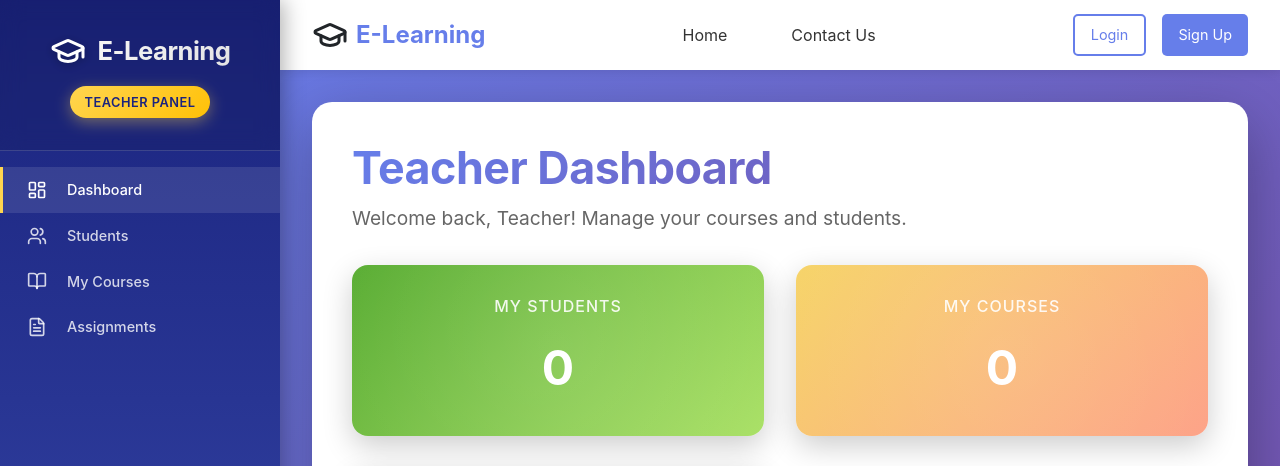
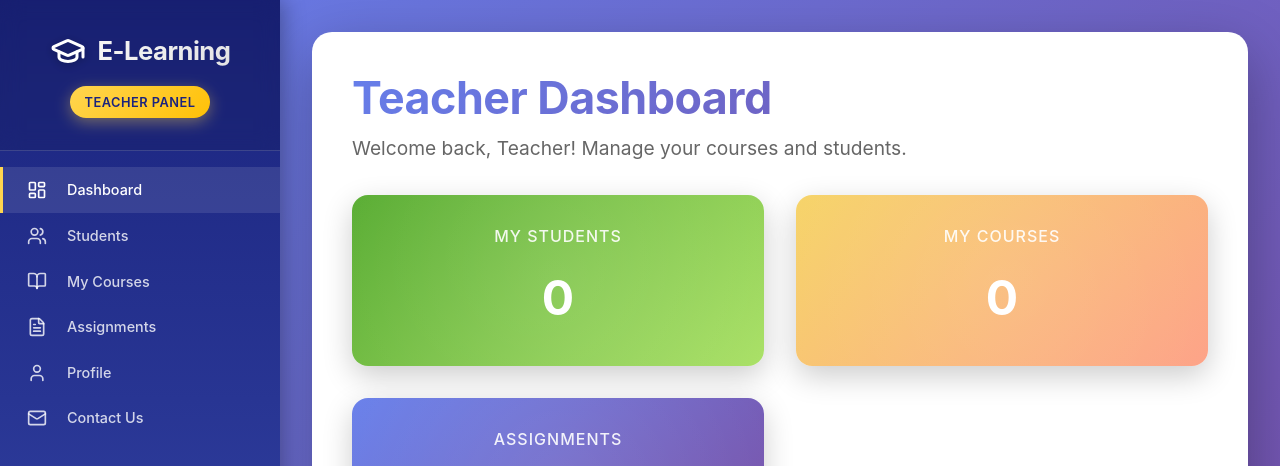
Before and after one commit to annievinnie/E-learning, a React (Create React App) app in the folder frontend/: page /TeacherDashboard in a window 1280 px wide. Shown: the top 466 px of the page. Built offline with nearby package versions, Linux system fonts and the light colour scheme; no server answers; sample sign-in values are in the browser's storage.

Commit message:
some more changes

```diff
--- a/frontend/src/components/AdminSidebar.js
+++ b/frontend/src/components/AdminSidebar.js
@@ -1,6 +1,6 @@
 import React, { useState } from 'react';
 import styled from 'styled-components';
-import { LogOut, GraduationCap, LayoutDashboard, Users, UserCog, BookOpen, DollarSign, X } from 'lucide-react';
+import { LogOut, GraduationCap, LayoutDashboard, Users, UserCog, BookOpen, DollarSign, X, User } from 'lucide-react';
 
 // Styled Components
 const SidebarContainer = styled.div`
@@ -283,6 +283,7 @@ const iconMap = {
   teachers: UserCog,
   courses: BookOpen,
   payments: DollarSign,
+  profile: User,
 };
 
 // ------------------ Sidebar Component ------------------
@@ -295,6 +296,7 @@ const AdminSidebar = ({ activeSection, onSectionChange, user, onLogout, isOpen =
     { id: 'teachers', label: 'Teachers', iconKey: 'teachers' },
     { id: 'courses', label: 'Courses', iconKey: 'courses' },
     { id: 'payments', label: 'Payments', iconKey: 'payments' },
+    { id: 'profile', label: 'Profile', iconKey: 'profile' },
   ];
 
   const handleNavClick = (sectionId) => {
--- a/frontend/src/components/Navbar.js
+++ b/frontend/src/components/Navbar.js
@@ -168,6 +168,11 @@ const Navbar = () => {
     return null;
   }
 
+  // Hide Navbar completely for admin and teacher dashboards
+  if (location.pathname === '/AdminDashboard' || location.pathname === '/TeacherDashboard') {
+    return null;
+  }
+
   // Check if we're on a dashboard page with sidebar (to adjust navbar positioning)
   // StudentDashboard doesn't have a sidebar, so we don't add margin for it
   const isDashboardWithSidebar = location.pathname === '/AdminDashboard' ||
@@ -225,7 +230,7 @@ const Navbar = () => {
         </NavLinks>
 
         <UserSection>
-          {isLoggedIn ? (
+          {isLoggedIn && user?.role === 'student' ? (
             <AvatarContainer>
               <UserInfo>
                 <UserDetails>
@@ -271,7 +276,7 @@ const Navbar = () => {
                 </DropdownMenu>
               )}
             </AvatarContainer>
-          ) : (
+          ) : !isLoggedIn ? (
             <AuthButtons>
               <LoginButton onClick={handleLogin}>
                 Login
@@ -280,7 +285,7 @@ const Navbar = () => {
                 Sign Up
               </SignupButton>
             </AuthButtons>
-          )}
+          ) : null}
         </UserSection>
 
         {/* Mobile Menu Button */}
--- a/frontend/src/components/TeacherSidebar.js
+++ b/frontend/src/components/TeacherSidebar.js
@@ -1,5 +1,5 @@
 import React from 'react';
-import { LogOut, GraduationCap, LayoutDashboard, Users, BookOpen, FileText, TrendingUp, X } from 'lucide-react';
+import { LogOut, GraduationCap, LayoutDashboard, Users, BookOpen, FileText, TrendingUp, X, User, Mail } from 'lucide-react';
 
 // ------------------ Sidebar Styles ------------------
 const styles = {
@@ -133,6 +133,8 @@ const iconMap = {
   courses: BookOpen,
   assignments: FileText,
   grades: TrendingUp,
+  profile: User,
+  contact: Mail,
 };
 
 // ------------------ Sidebar Component ------------------
@@ -152,6 +154,8 @@ const navItems = [
 { id: 'students', label: 'Students', iconKey: 'students' },
 { id: 'courses', label: 'My Courses', iconKey: 'courses' },
 { id: 'assignments', label: 'Assignments', iconKey: 'assignments' },
+{ id: 'profile', label: 'Profile', iconKey: 'profile' },
+{ id: 'contact', label: 'Contact Us', iconKey: 'contact' },
 // { id: 'grades', label: 'Grades', iconKey: 'grades' }, // Commented out for now
 ];
 
--- a/frontend/src/components/admin/AdminTeachers.js
+++ b/frontend/src/components/admin/AdminTeachers.js
@@ -433,7 +433,6 @@ const AdminTeachers = ({
                 name="fullName"
                 value={teacherFormData.fullName || ''}
                 onChange={handleTeacherFormChange}
-                onBlur={handleTeacherFormBlur}
                 placeholder="Enter teacher's full name"
                 autoComplete="off"
                 style={{
@@ -471,7 +470,6 @@ const AdminTeachers = ({
                 name="email"
                 value={teacherFormData.email || ''}
                 onChange={handleTeacherFormChange}
-                onBlur={handleTeacherFormBlur}
                 placeholder="Enter teacher's email"
                 autoComplete="off"
                 style={{
@@ -509,7 +507,6 @@ const AdminTeachers = ({
                 name="password"
                 value={teacherFormData.password || ''}
                 onChange={handleTeacherFormChange}
-                onBlur={handleTeacherFormBlur}
                 placeholder="Enter password (min 6 characters)"
                 autoComplete="new-password"
                 style={{
--- a/frontend/src/pages/AdminDashboard.js
+++ b/frontend/src/pages/AdminDashboard.js
@@ -9,6 +9,7 @@ import AdminStudents from '../components/admin/AdminStudents';
 import AdminTeachers from '../components/admin/AdminTeachers';
 import AdminCourses from '../components/admin/AdminCourses';
 import AdminPayments from '../components/admin/AdminPayments';
+import AdminProfile from '../components/profile/AdminProfile';
 
 const AdminDashboard = () => {
   const navigate = useNavigate();
@@ -1214,6 +1215,16 @@ const AdminDashboard = () => {
           />
         );
 
+      case 'profile':
+        return (
+          <AdminProfile
+            user={user}
+            onUpdate={(updatedUser) => {
+              setUser(updatedUser);
+            }}
+          />
+        );
+
       default:
         return <div>Section not found</div>;
     }
```
